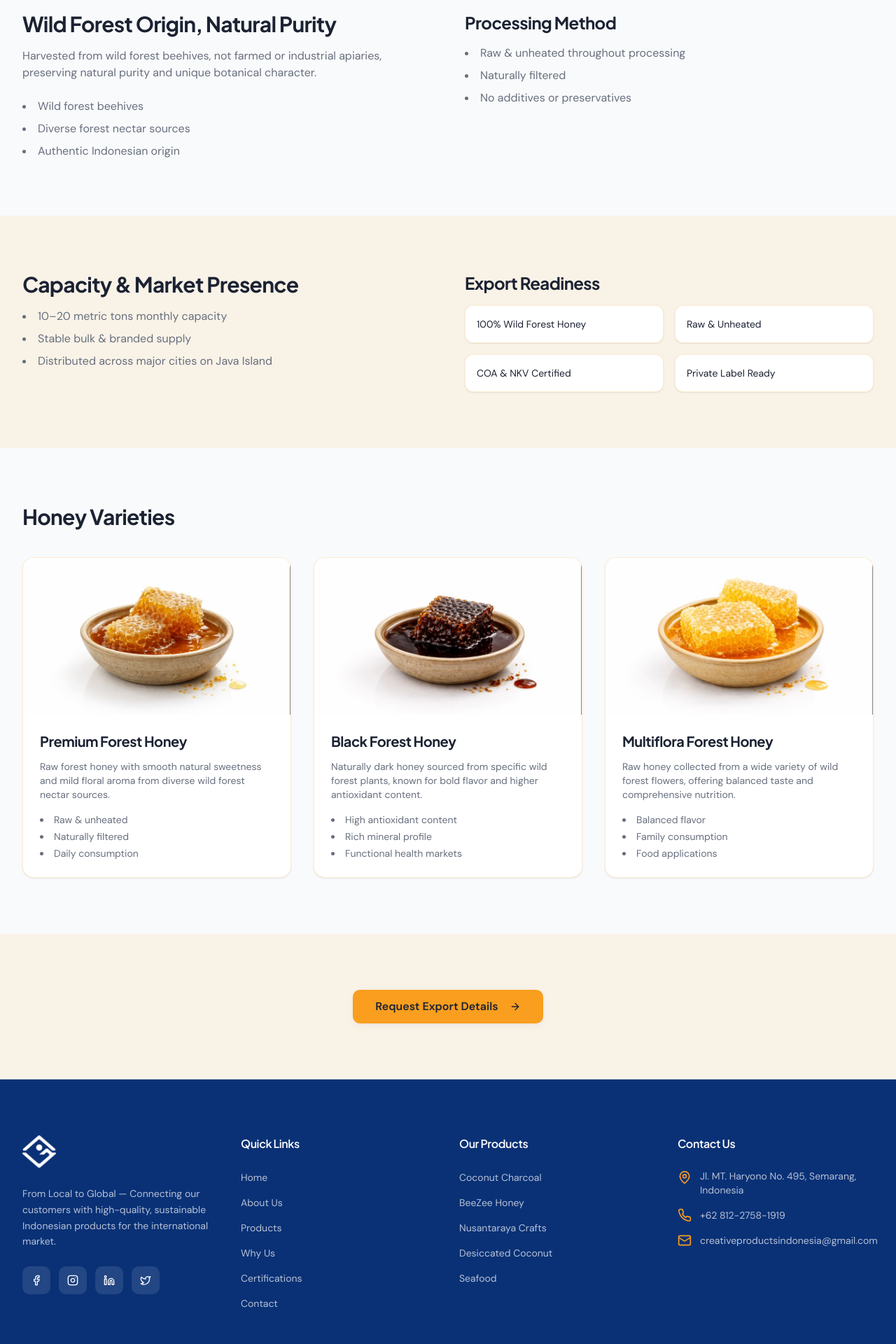
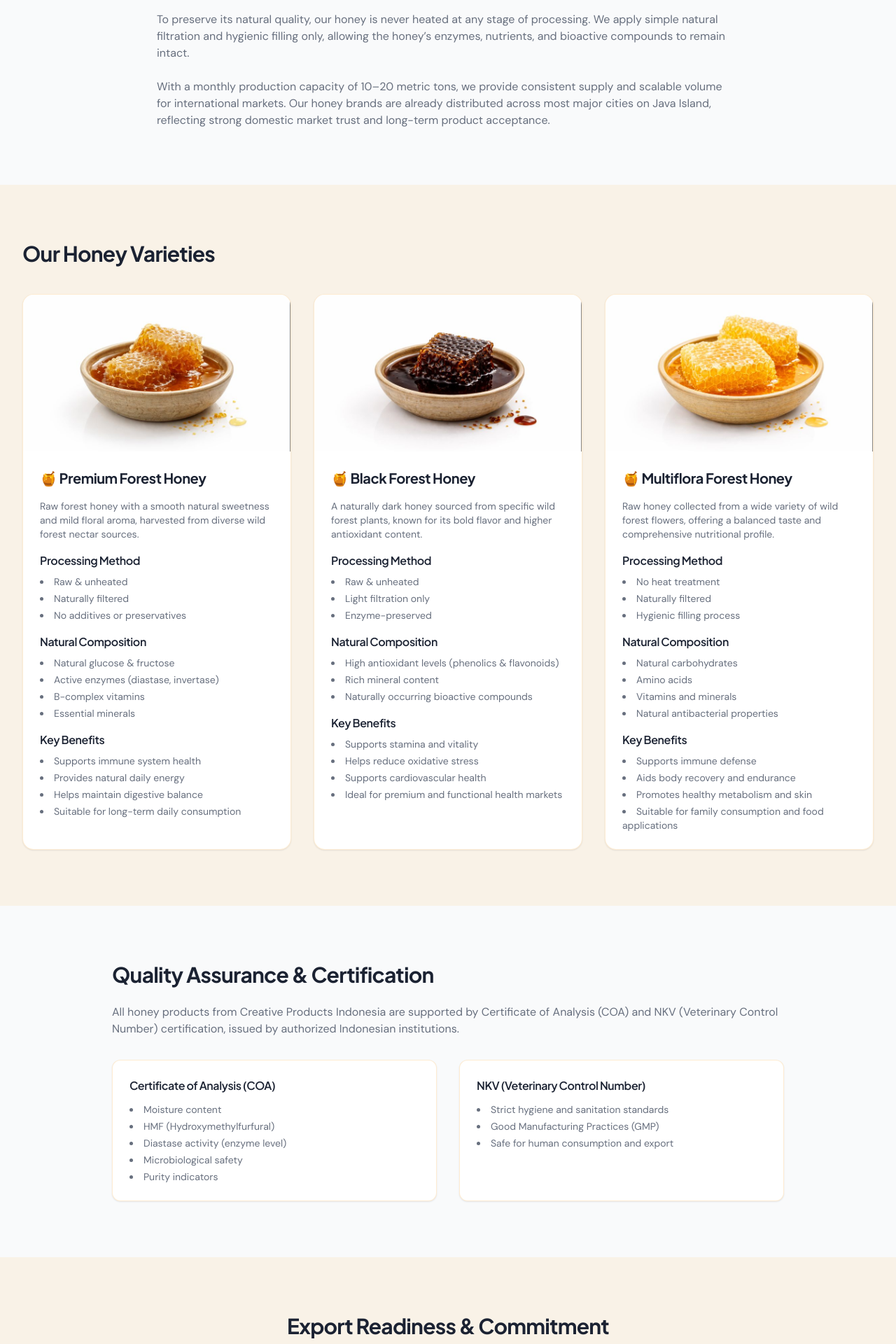
Before and after one commit to farizalarch-oss/cpi-web, a React (Vite) app: page /honey in a window 1280 px wide. Shown: the part 640-2560 px from the top of the page at 70% size. Built offline with nearby package versions, Linux system fonts and the light colour scheme; the HTML template or start-up script is replaced by a standard one.

Commit message:
Update Honey page content

```diff
--- a/src/pages/Honey.tsx
+++ b/src/pages/Honey.tsx
@@ -12,7 +12,7 @@ import multifloraHoneyImg from "@/assets/honey-multiflora.jpg";
 const Honey = () => {
   return (
     <Layout headerTheme="honey">
-      {/* ================= HERO ================= */}
+      {/* HERO */}
       <section className="py-24 bg-honey-muted">
         <div className="container mx-auto px-4 lg:px-8">
           <motion.div
@@ -40,29 +40,23 @@ const Honey = () => {
               <span className="inline-block text-honey-dark font-semibold text-sm tracking-widest uppercase mb-4">
                 Creative Products Indonesia
               </span>
-              <h1 className="font-heading text-3xl md:text-4xl font-bold text-foreground mb-6">
+              <h1 className="font-heading text-3xl md:text-4xl font-bold mb-4">
                 Premium Indonesian Forest Honey
               </h1>
+              <p className="text-muted-foreground mb-4">
+                Raw • Unheated • Export-Ready
+              </p>
               <p className="text-muted-foreground mb-6">
-                Raw, unheated, and export-ready honey harvested from wild forest
-                beehives in Indonesia’s tropical rainforests.
+                Creative Products Indonesia is a trusted Indonesian exporter
+                specializing in authentic wild forest honey sourced directly
+                from Indonesia’s tropical rainforests. Our honey is harvested
+                from wild forest beehives, not farmed or industrial apiaries,
+                ensuring its natural purity and unique botanical character.
               </p>
-
-              <div className="flex flex-wrap gap-3 mb-6">
-                {["Raw", "Unheated", "Export-Ready"].map((tag) => (
-                  <span
-                    key={tag}
-                    className="bg-honey/20 text-honey-dark border border-honey/30 text-sm font-medium px-4 py-2 rounded-lg"
-                  >
-                    {tag}
-                  </span>
-                ))}
-              </div>
 
               <Button asChild variant="hero">
                 <Link to="/contact">
-                  Inquire Now
-                  <ArrowRight className="w-4 h-4 ml-2" />
+                  Inquire Now <ArrowRight className="w-4 h-4 ml-2" />
                 </Link>
               </Button>
             </div>
@@ -70,161 +64,236 @@ const Honey = () => {
         </div>
       </section>
 
-      {/* ================= ORIGIN & PROCESS ================= */}
+      {/* INTRO */}
       <section className="py-20">
-        <div className="container mx-auto px-4 lg:px-8 grid grid-cols-1 lg:grid-cols-2 gap-12">
+        <div className="container mx-auto px-4 lg:px-8 max-w-4xl">
+          <p className="text-muted-foreground mb-6">
+            To preserve its natural quality, our honey is never heated at any
+            stage of processing. We apply simple natural filtration and hygienic
+            filling only, allowing the honey’s enzymes, nutrients, and bioactive
+            compounds to remain intact.
+          </p>
+          <p className="text-muted-foreground">
+            With a monthly production capacity of 10–20 metric tons, we provide
+            consistent supply and scalable volume for international markets.
+            Our honey brands are already distributed across most major cities on
+            Java Island, reflecting strong domestic market trust and long-term
+            product acceptance.
+          </p>
+        </div>
+      </section>
+
+      {/* VARIETIES */}
+      <section className="py-20 bg-honey-muted">
+        <div className="container mx-auto px-4 lg:px-8">
+          <h2 className="font-heading text-3xl font-bold mb-10">
+            Our Honey Varieties
+          </h2>
+
+          <div className="grid grid-cols-1 lg:grid-cols-3 gap-8">
+            {/* PREMIUM FOREST */}
+            <div className="bg-white border border-honey/20 rounded-2xl overflow-hidden shadow-soft">
+              <img src={forestHoneyImg} className="h-56 w-full object-cover" />
+              <div className="p-6 space-y-4">
+                <h3 className="font-heading text-xl font-bold">
+                  🍯 Premium Forest Honey
+                </h3>
+
+                <p className="text-muted-foreground text-sm">
+                  Raw forest honey with a smooth natural sweetness and mild
+                  floral aroma, harvested from diverse wild forest nectar
+                  sources.
+                </p>
+
                 <div>
-            <h2 className="font-heading text-2xl md:text-3xl font-bold mb-4">
-              Wild Forest Origin, Natural Purity
-            </h2>
-            <p className="text-muted-foreground mb-6">
-              Harvested from wild forest beehives, not farmed or industrial
-              apiaries, preserving natural purity and unique botanical character.
-            </p>
-            <ul className="space-y-2 text-muted-foreground list-disc list-inside">
-              <li>Wild forest beehives</li>
-              <li>Diverse forest nectar sources</li>
-              <li>Authentic Indonesian origin</li>
+                  <h4 className="font-semibold mb-2">Processing Method</h4>
+                  <ul className="list-disc list-inside text-sm text-muted-foreground space-y-1">
+                    <li>Raw & unheated</li>
+                    <li>Naturally filtered</li>
+                    <li>No additives or preservatives</li>
                   </ul>
                 </div>
 
                 <div>
-            <h3 className="font-heading text-xl md:text-2xl font-bold mb-4">
-              Processing Method
-            </h3>
-            <ul className="space-y-2 text-muted-foreground list-disc list-inside">
-              <li>Raw & unheated throughout processing</li>
-              <li>Naturally filtered</li>
-              <li>No additives or preservatives</li>
-            </ul>
-          </div>
-        </div>
-      </section>
-
-      {/* ================= CAPACITY & EXPORT ================= */}
-      <section className="py-20 bg-honey-muted">
-        <div className="container mx-auto px-4 lg:px-8 grid grid-cols-1 lg:grid-cols-2 gap-12">
-          <div>
-            <h2 className="font-heading text-2xl md:text-3xl font-bold mb-4">
-              Capacity & Market Presence
-            </h2>
-            <ul className="space-y-2 text-muted-foreground list-disc list-inside">
-              <li>10–20 metric tons monthly capacity</li>
-              <li>Stable bulk & branded supply</li>
-              <li>Distributed across major cities on Java Island</li>
+                  <h4 className="font-semibold mb-2">Natural Composition</h4>
+                  <ul className="list-disc list-inside text-sm text-muted-foreground space-y-1">
+                    <li>Natural glucose & fructose</li>
+                    <li>Active enzymes (diastase, invertase)</li>
+                    <li>B-complex vitamins</li>
+                    <li>Essential minerals</li>
                   </ul>
                 </div>
 
                 <div>
-            <h3 className="font-heading text-xl md:text-2xl font-bold mb-4">
-              Export Readiness
-            </h3>
-            <div className="grid grid-cols-1 sm:grid-cols-2 gap-4">
-              {[
-                "100% Wild Forest Honey",
-                "Raw & Unheated",
-                "COA & NKV Certified",
-                "Private Label Ready",
-              ].map((item) => (
-                <div
-                  key={item}
-                  className="bg-white border border-honey/20 rounded-xl p-4 shadow-soft text-sm"
-                >
-                  {item}
-                </div>
-              ))}
+                  <h4 className="font-semibold mb-2">Key Benefits</h4>
+                  <ul className="list-disc list-inside text-sm text-muted-foreground space-y-1">
+                    <li>Supports immune system health</li>
+                    <li>Provides natural daily energy</li>
+                    <li>Helps maintain digestive balance</li>
+                    <li>Suitable for long-term daily consumption</li>
+                  </ul>
                 </div>
               </div>
             </div>
-      </section>
 
-      {/* ================= VARIETIES ================= */}
-      <section className="py-20">
-        <div className="container mx-auto px-4 lg:px-8">
-          <h2 className="font-heading text-2xl md:text-3xl font-bold mb-10">
-            Honey Varieties
-          </h2>
+            {/* BLACK FOREST */}
+            <div className="bg-white border border-honey/20 rounded-2xl overflow-hidden shadow-soft">
+              <img src={blackHoneyImg} className="h-56 w-full object-cover" />
+              <div className="p-6 space-y-4">
+                <h3 className="font-heading text-xl font-bold">
+                  🍯 Black Forest Honey
+                </h3>
 
-          <div className="grid grid-cols-1 lg:grid-cols-3 gap-8">
-            {/* Premium Forest */}
-            <div className="border border-honey/20 rounded-2xl overflow-hidden shadow-soft bg-white">
-              <img
-                src={forestHoneyImg}
-                alt="Premium Forest Honey"
-                className="h-56 w-full object-cover"
-              />
-              <div className="p-6">
-                <h3 className="font-heading font-bold text-xl mb-3">
-                  Premium Forest Honey
-                </h3>
-                <p className="text-muted-foreground text-sm mb-4">
-                  Raw forest honey with smooth natural sweetness and mild floral
-                  aroma from diverse wild forest nectar sources.
+                <p className="text-muted-foreground text-sm">
+                  A naturally dark honey sourced from specific wild forest
+                  plants, known for its bold flavor and higher antioxidant
+                  content.
                 </p>
-                <ul className="text-muted-foreground list-disc list-inside space-y-1 text-sm">
+
+                <div>
+                  <h4 className="font-semibold mb-2">Processing Method</h4>
+                  <ul className="list-disc list-inside text-sm text-muted-foreground space-y-1">
                     <li>Raw & unheated</li>
-                  <li>Naturally filtered</li>
-                  <li>Daily consumption</li>
+                    <li>Light filtration only</li>
+                    <li>Enzyme-preserved</li>
+                  </ul>
+                </div>
+
+                <div>
+                  <h4 className="font-semibold mb-2">Natural Composition</h4>
+                  <ul className="list-disc list-inside text-sm text-muted-foreground space-y-1">
+                    <li>High antioxidant levels (phenolics & flavonoids)</li>
+                    <li>Rich mineral content</li>
+                    <li>Naturally occurring bioactive compounds</li>
+                  </ul>
+                </div>
+
+                <div>
+                  <h4 className="font-semibold mb-2">Key Benefits</h4>
+                  <ul className="list-disc list-inside text-sm text-muted-foreground space-y-1">
+                    <li>Supports stamina and vitality</li>
+                    <li>Helps reduce oxidative stress</li>
+                    <li>Supports cardiovascular health</li>
+                    <li>Ideal for premium and functional health markets</li>
                   </ul>
                 </div>
               </div>
+            </div>
 
-            {/* Black Forest */}
-            <div className="border border-honey/20 rounded-2xl overflow-hidden shadow-soft bg-white">
-              <img
-                src={blackHoneyImg}
-                alt="Black Forest Honey"
-                className="h-56 w-full object-cover"
-              />
-              <div className="p-6">
-                <h3 className="font-heading font-bold text-xl mb-3">
-                  Black Forest Honey
+            {/* MULTIFLORA */}
+            <div className="bg-white border border-honey/20 rounded-2xl overflow-hidden shadow-soft">
+              <img src={multifloraHoneyImg} className="h-56 w-full object-cover" />
+              <div className="p-6 space-y-4">
+                <h3 className="font-heading text-xl font-bold">
+                  🍯 Multiflora Forest Honey
                 </h3>
-                <p className="text-muted-foreground text-sm mb-4">
-                  Naturally dark honey sourced from specific wild forest plants,
-                  known for bold flavor and higher antioxidant content.
+
+                <p className="text-muted-foreground text-sm">
+                  Raw honey collected from a wide variety of wild forest
+                  flowers, offering a balanced taste and comprehensive
+                  nutritional profile.
                 </p>
-                <ul className="text-muted-foreground list-disc list-inside space-y-1 text-sm">
-                  <li>High antioxidant content</li>
-                  <li>Rich mineral profile</li>
-                  <li>Functional health markets</li>
+
+                <div>
+                  <h4 className="font-semibold mb-2">Processing Method</h4>
+                  <ul className="list-disc list-inside text-sm text-muted-foreground space-y-1">
+                    <li>No heat treatment</li>
+                    <li>Naturally filtered</li>
+                    <li>Hygienic filling process</li>
                   </ul>
                 </div>
+
+                <div>
+                  <h4 className="font-semibold mb-2">Natural Composition</h4>
+                  <ul className="list-disc list-inside text-sm text-muted-foreground space-y-1">
+                    <li>Natural carbohydrates</li>
+                    <li>Amino acids</li>
+                    <li>Vitamins and minerals</li>
+                    <li>Natural antibacterial properties</li>
+                  </ul>
                 </div>
 
-            {/* Multiflora */}
-            <div className="border border-honey/20 rounded-2xl overflow-hidden shadow-soft bg-white">
-              <img
-                src={multifloraHoneyImg}
-                alt="Multiflora Forest Honey"
-                className="h-56 w-full object-cover"
-              />
-              <div className="p-6">
-                <h3 className="font-heading font-bold text-xl mb-3">
-                  Multiflora Forest Honey
-                </h3>
-                <p className="text-muted-foreground text-sm mb-4">
-                  Raw honey collected from a wide variety of wild forest flowers,
-                  offering balanced taste and comprehensive nutrition.
-                </p>
-                <ul className="text-muted-foreground list-disc list-inside space-y-1 text-sm">
-                  <li>Balanced flavor</li>
-                  <li>Family consumption</li>
-                  <li>Food applications</li>
+                <div>
+                  <h4 className="font-semibold mb-2">Key Benefits</h4>
+                  <ul className="list-disc list-inside text-sm text-muted-foreground space-y-1">
+                    <li>Supports immune defense</li>
+                    <li>Aids body recovery and endurance</li>
+                    <li>Promotes healthy metabolism and skin</li>
+                    <li>Suitable for family consumption and food applications</li>
                   </ul>
+                </div>
               </div>
             </div>
           </div>
         </div>
       </section>
 
-      {/* ================= CTA ================= */}
+      {/* QUALITY & CERTIFICATION */}
+      <section className="py-20">
+        <div className="container mx-auto px-4 lg:px-8 max-w-5xl">
+          <h2 className="font-heading text-3xl font-bold mb-6">
+            Quality Assurance & Certification
+          </h2>
+
+          <p className="text-muted-foreground mb-8">
+            All honey products from Creative Products Indonesia are supported by
+            Certificate of Analysis (COA) and NKV (Veterinary Control Number)
+            certification, issued by authorized Indonesian institutions.
+          </p>
+
+          <div className="grid grid-cols-1 lg:grid-cols-2 gap-8">
+            <div className="bg-white border border-honey/20 rounded-xl p-6 shadow-soft">
+              <h3 className="font-semibold mb-3">Certificate of Analysis (COA)</h3>
+              <ul className="list-disc list-inside text-sm text-muted-foreground space-y-1">
+                <li>Moisture content</li>
+                <li>HMF (Hydroxymethylfurfural)</li>
+                <li>Diastase activity (enzyme level)</li>
+                <li>Microbiological safety</li>
+                <li>Purity indicators</li>
+              </ul>
+            </div>
+
+            <div className="bg-white border border-honey/20 rounded-xl p-6 shadow-soft">
+              <h3 className="font-semibold mb-3">
+                NKV (Veterinary Control Number)
+              </h3>
+              <ul className="list-disc list-inside text-sm text-muted-foreground space-y-1">
+                <li>Strict hygiene and sanitation standards</li>
+                <li>Good Manufacturing Practices (GMP)</li>
+                <li>Safe for human consumption and export</li>
+              </ul>
+            </div>
+          </div>
+        </div>
+      </section>
+
+      {/* EXPORT READINESS */}
       <section className="py-20 bg-honey-muted">
         <div className="container mx-auto px-4 lg:px-8 text-center">
+          <h2 className="font-heading text-3xl font-bold mb-6">
+            Export Readiness & Commitment
+          </h2>
+
+          <div className="max-w-3xl mx-auto grid grid-cols-1 sm:grid-cols-2 gap-4 mb-8">
+            {[
+              "100% Wild Forest Honey",
+              "Raw & Unheated (Enzyme Preserved)",
+              "COA & NKV Certified",
+              "Stable Supply: 10–20 Metric Tons / Month",
+              "Bulk, Retail & Private Label Ready",
+            ].map((item) => (
+              <div
+                key={item}
+                className="bg-white border border-honey/20 rounded-xl p-4 shadow-soft"
+              >
+                {item}
+              </div>
+            ))}
+          </div>
+
           <Button asChild variant="hero" size="lg">
             <Link to="/contact">
-              Request Export Details
-              <ArrowRight className="w-5 h-5 ml-2" />
+              Request Export Details <ArrowRight className="w-5 h-5 ml-2" />
             </Link>
           </Button>
         </div>
```
Lines whose indentation alone changed are shown as unchanged.
